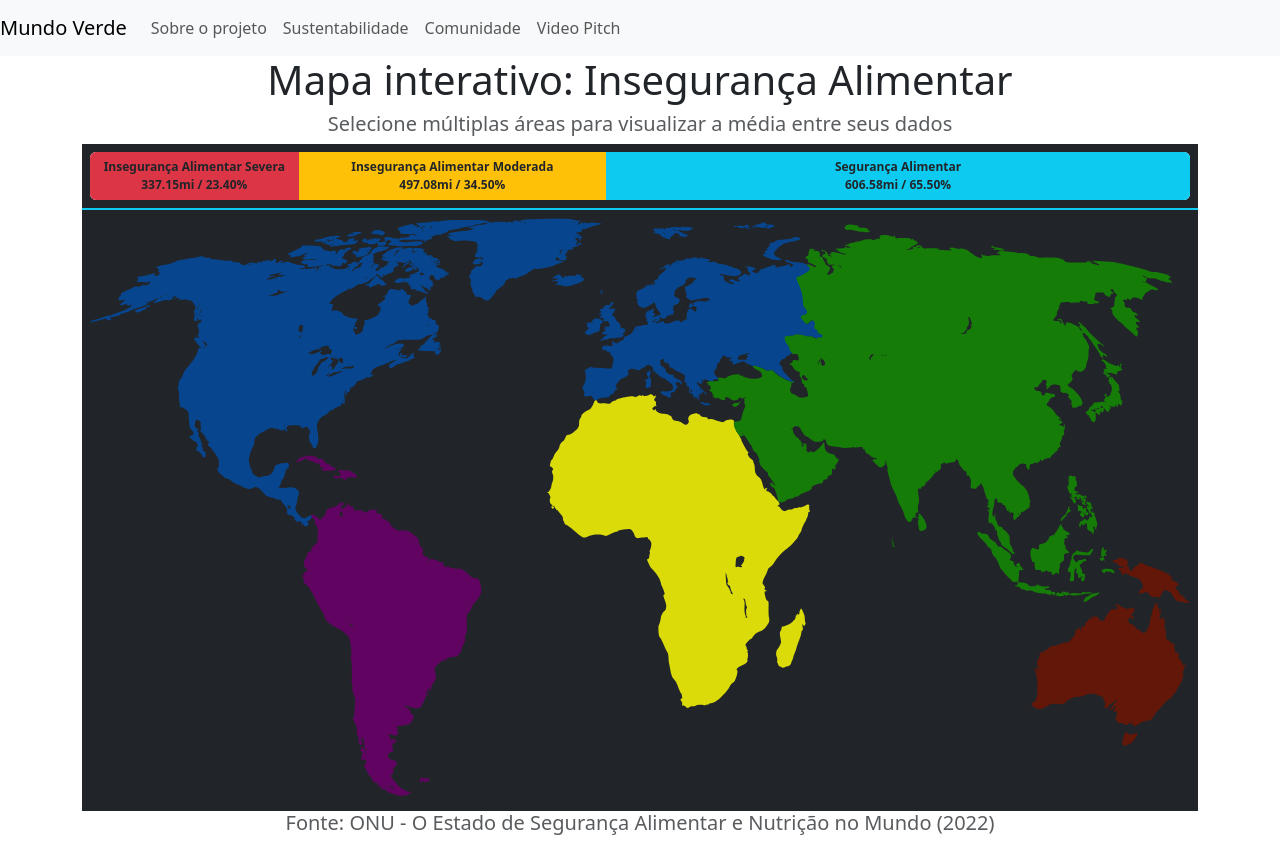
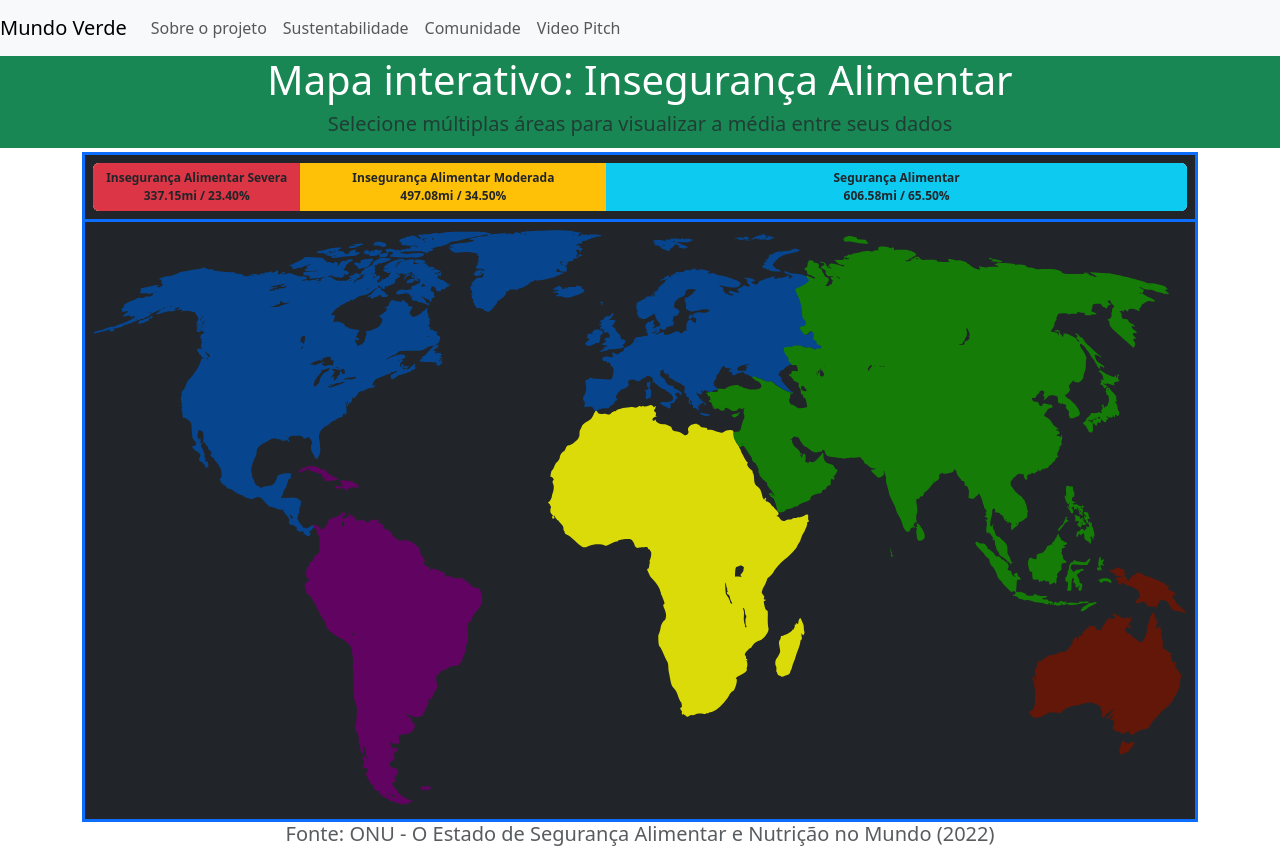
Before and after one commit to JustRoniss/F7_GlobalSolution, a plain HTML site: page pages/dash-2.html in a window 1280 px wide. Drawn offline with nearby package versions, Linux system fonts and the light colour scheme.

Commit message:
retoque gráfico

```diff
--- a/pages/dash-2.html
+++ b/pages/dash-2.html
@@ -35,8 +35,10 @@
         </div>
     </nav>
 
-    <h1 class="text-center">Mapa interativo: Insegurança Alimentar</h1>
-    <h5 class="text-center text-muted">Selecione múltiplas áreas para visualizar a média entre seus dados</h5>
+    <section class="text-bg-success text-center pb-1 mb-1">
+        <h1>Mapa interativo: Insegurança Alimentar</h1>
+        <h5 class="text-muted">Selecione múltiplas áreas para visualizar a média entre seus dados</h5>
+    </section>
 
     <!-- Intenção é ter um mapa mundi interativo que o usuário pode clicar,
         e o gráfico do lado recalcula os dados conforme os continentes selecionados
@@ -59,7 +61,7 @@
             acho que isso é melhor do que correr o risco de perder ponto por deixar o texto dar overflow
             bom, pelo menos é em favor da imagem de que há muita insegurança alimentar, e não o contrário
         -->
-        <div class="bg-dark p-2">
+        <div class="bg-dark p-2 border-primary" style="border: 3px solid; border-bottom: 0;">
             <div class="progress-stacked fw-bold" style="height: 3rem">
                 <div class="progress" role="progressbar" id="barraSevera"
                     style="width: 30%; height: 3rem; min-width: 15%;">
@@ -86,12 +88,12 @@
         </div>
 
 
-        <div class="bg-info" style="height: 2px;"></div>
+        <!-- <div class="bg-info" style="height: 2px;"></div> -->
 
         <!-- https://css-tricks.com/scale-svg/#:~:text=Once%20you%20add%20a%20viewBox,whatever%20size%20you%20give%20it. -->
         <!-- Fixme: se sobrar tempo, cortar México pra baixo de fora da América do Norte,
              e colocar no grupo América Latina + Caribe -->
-        <div class="bg-dark p-2">
+        <div class="bg-dark p-2 border-primary" style="border: 3px solid;">
             <object id="continentes" data="../images/Continents.svg"></object>
         </div>
         <h5 class="text-center text-muted">Fonte: ONU - O Estado de Segurança Alimentar e Nutrição no Mundo (2022)</h5>
```
